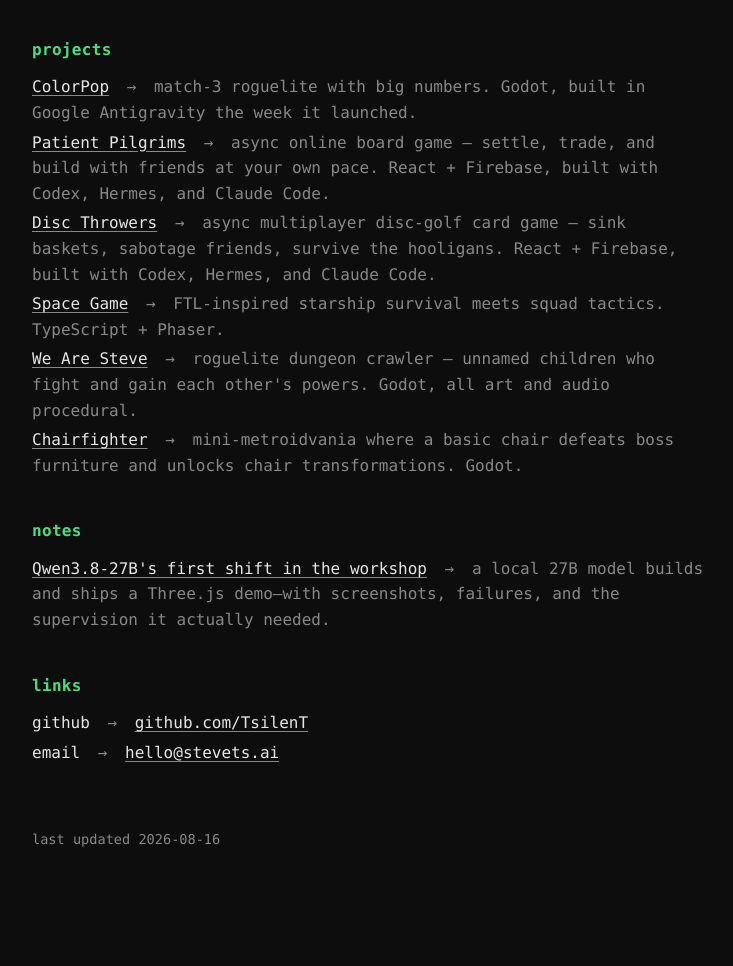
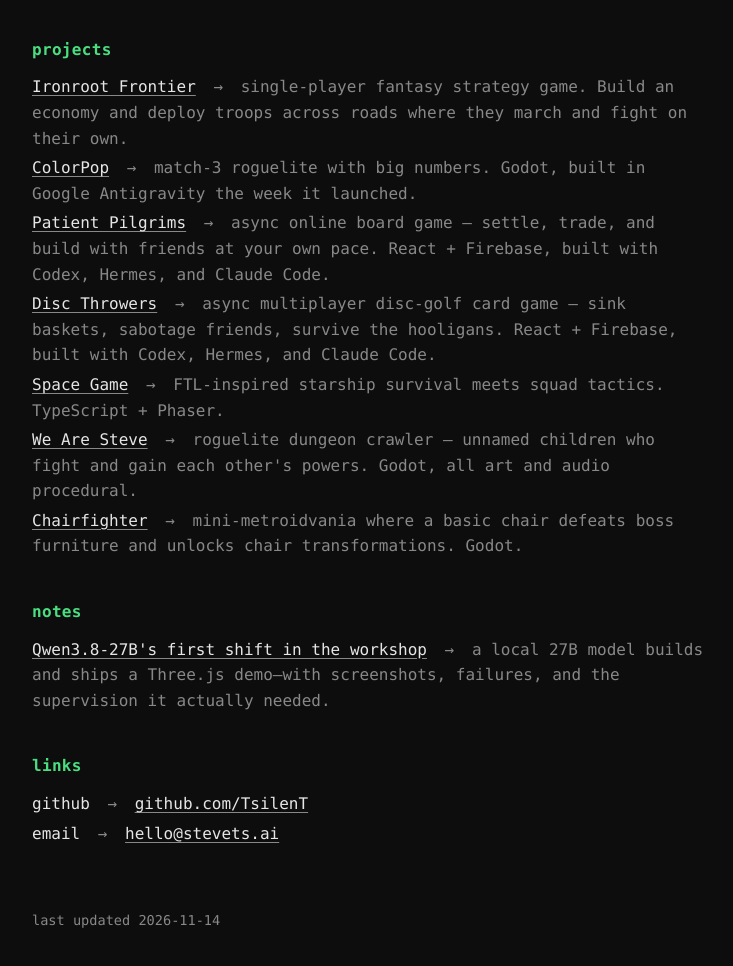
Before and after one commit to TsilenT/tsilent.github.io, a plain HTML site: page index.html in a window 1280 px wide. Shown: the part 164-1130 px from the top of the page, without its empty margins (272-1005 px from the left). Before the commit the page ends 1079 px from the top, so only its background shows below. Drawn offline with Linux system fonts and the light colour scheme.

Commit message:
Add Ironroot Frontier to projects

```diff
--- a/index.html
+++ b/index.html
@@ -15,6 +15,7 @@
 
     <h2>projects</h2>
     <ul>
+      <li><a href="https://ironroot.stevets.ai/">Ironroot Frontier</a> <span class="arrow">→</span> <span class="dim">single-player fantasy strategy game. Build an economy and deploy troops across roads where they march and fight on their own.</span></li>
       <li><a href="https://colorpop.stevets.ai">ColorPop</a> <span class="arrow">→</span> <span class="dim">match-3 roguelite with big numbers. Godot, built in Google Antigravity the week it launched.</span></li>
       <li><a href="https://patientpilgrims.stevets.ai">Patient Pilgrims</a> <span class="arrow">→</span> <span class="dim">async online board game — settle, trade, and build with friends at your own pace. React + Firebase, built with Codex, Hermes, and Claude Code.</span></li>
       <li><a href="https://discthrowers.stevets.ai">Disc Throwers</a> <span class="arrow">→</span> <span class="dim">async multiplayer disc-golf card game — sink baskets, sabotage friends, survive the hooligans. React + Firebase, built with Codex, Hermes, and Claude Code.</span></li>
@@ -34,7 +35,7 @@
       <li>email <span class="arrow">→</span> <a href="mailto:hello@stevets.ai">hello@stevets.ai</a></li>
     </ul>
 
-    <footer>last updated 2026-08-16</footer>
+    <footer>last updated 2026-11-14</footer>
   </main>
 </body>
 </html>
```
